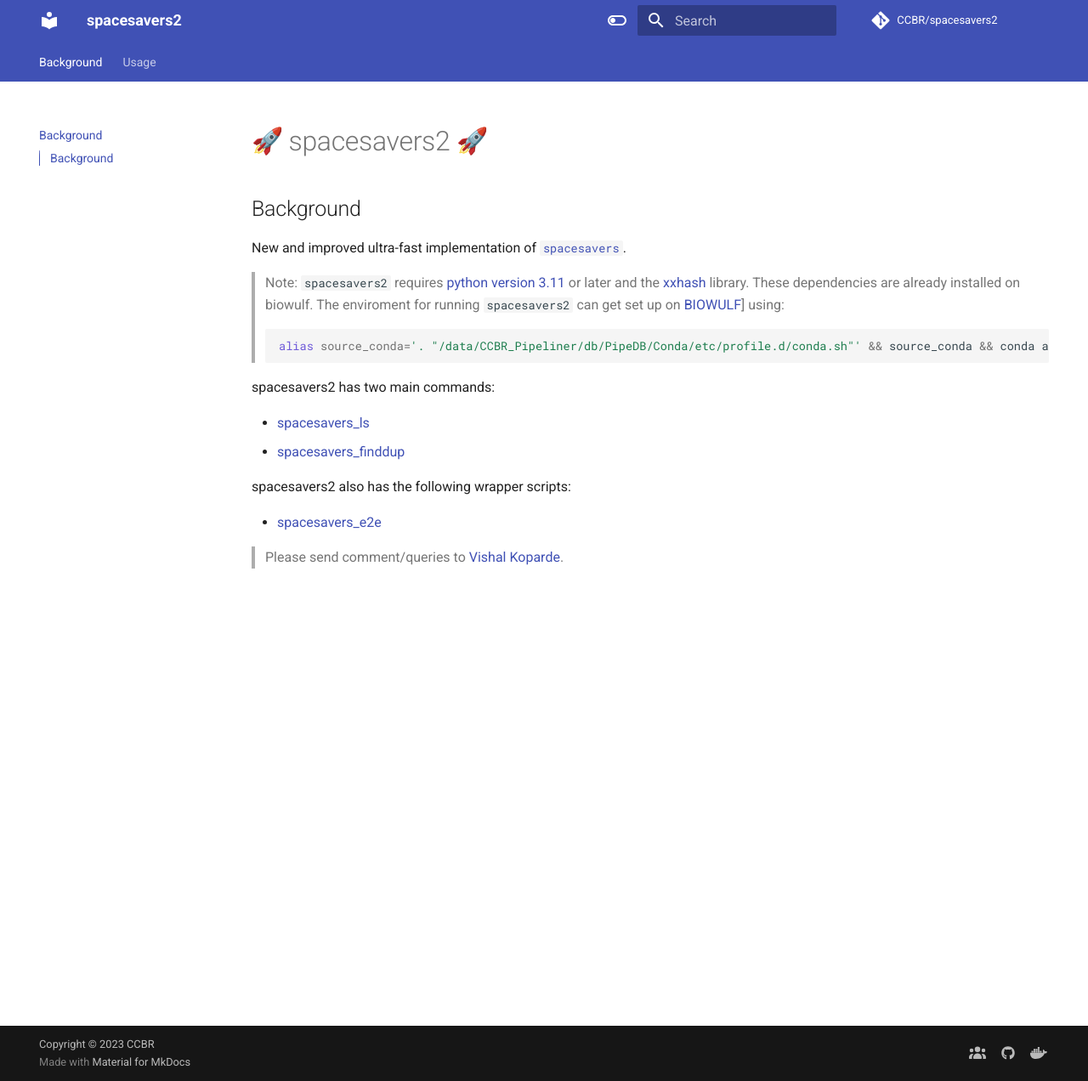
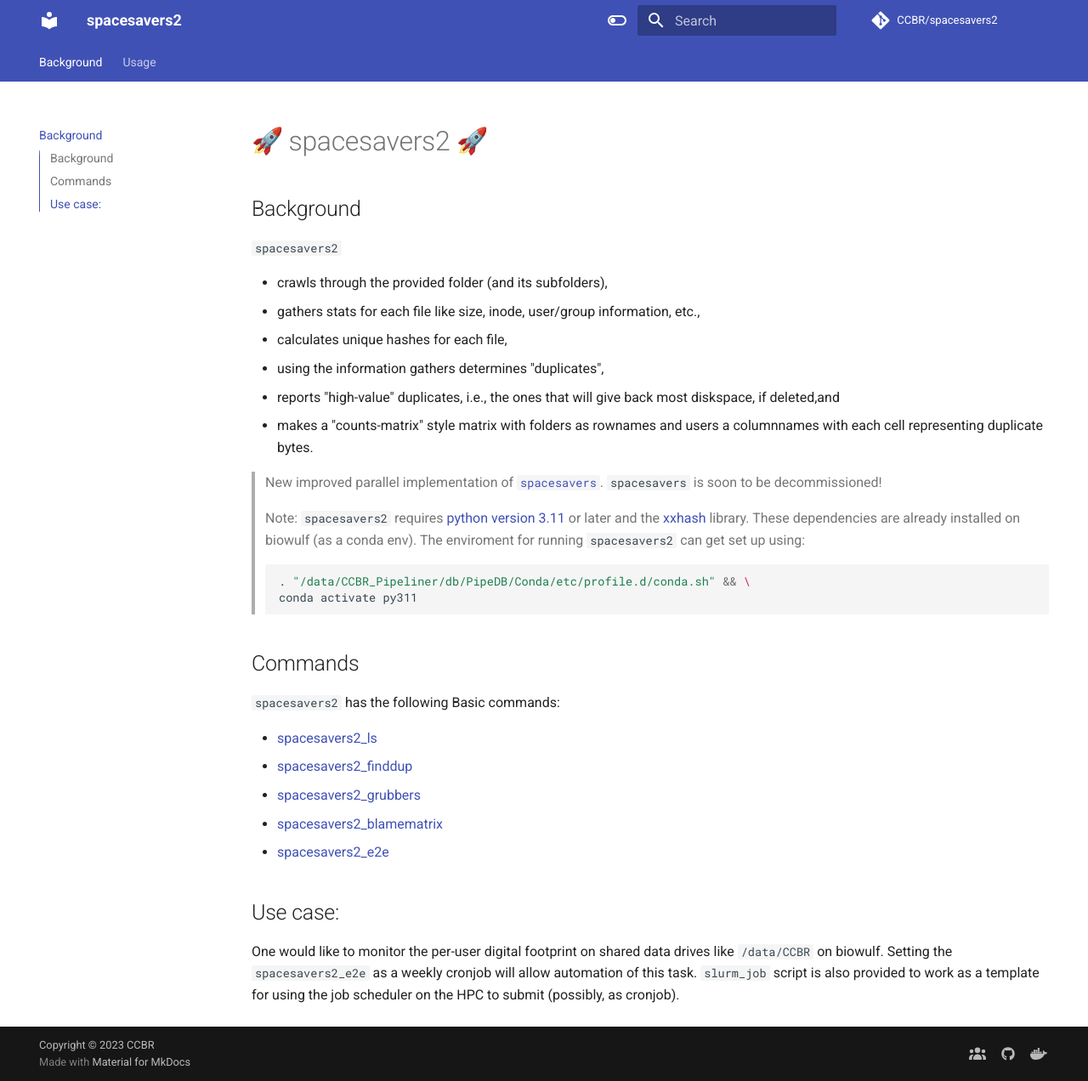
Before and after one commit to abcsFrederick/spacesavers2, an MkDocs documentation site: the page built from docs/index.md, in a window 1280 px wide and 1272 px high. Shown: the whole window at 85% size. Built offline with MkDocs 1.6.1 and Material for MkDocs 9.7.7, drawn with Linux system fonts in a browser that asks for light colours; emoji names are drawn with the system emoji font; comment, search, counter and statistics services are not loaded; the version menu is left out.

Commit message:
documentation updates

````diff
--- a/docs/index.md
+++ b/docs/index.md
@@ -2,20 +2,32 @@
 
 ## Background
 
-New and improved ultra-fast implementation of [`spacesavers`](https://github.com/CCBR/spacesavers).
+`spacesavers2`
 
-> Note: `spacesavers2` requires [python version 3.11](https://www.python.org/downloads/release/python-3110/) or later and the [xxhash](https://pypi.org/project/xxhash/) library.  These dependencies are already installed on biowulf. The enviroment for running `spacesavers2` can get set up on [BIOWULF](https://hpc.nih.gov)] using:
+- crawls through the provided folder (and its subfolders),
+- gathers stats for each file like size, inode, user/group information, etc.,
+- calculates unique hashes for each file,
+- using the information gathers determines "duplicates",
+- reports "high-value" duplicates, i.e., the ones that will give back most diskspace, if deleted,and
+- makes a "counts-matrix" style matrix with folders as rownames and users a columnnames with each cell representing duplicate bytes.
+
+> New improved parallel implementation of [`spacesavers`](https://github.com/CCBR/spacesavers). `spacesavers` is soon to be decommissioned!
+
+> Note: `spacesavers2` requires [python version 3.11](https://www.python.org/downloads/release/python-3110/) or later and the [xxhash](https://pypi.org/project/xxhash/) library. These dependencies are already installed on biowulf (as a conda env). The enviroment for running `spacesavers2` can get set up using:
 > ```bash
-> alias source_conda='. "/data/CCBR_Pipeliner/db/PipeDB/Conda/etc/profile.d/conda.sh"' && source_conda && conda activate py311
+> . "/data/CCBR_Pipeliner/db/PipeDB/Conda/etc/profile.d/conda.sh" && \
+> conda activate py311
 > ```
+## Commands
 
-spacesavers2 has two main commands:
+`spacesavers2` has the following Basic commands:
 
- - [spacesavers_ls](ls.md)
- - [spacesavers_finddup](finddup.md)
+- [spacesavers2_ls](ls.md)
+- [spacesavers2_finddup](finddup.md)
+- [spacesavers2_grubbers](grubbers.md)
+- [spacesavers2_blamematrix](blamematrix.md)
+- [spacesavers2_e2e](e2e.md)
 
-spacesavers2 also has the following wrapper scripts:
+## Use case:
 
- - [spacesavers_e2e](e2e.md)
-
-> Please send comment/queries to [Vishal Koparde](mailto:vishal.koparde@nih.gov).
+One would like to monitor the per-user digital footprint on shared data drives like `/data/CCBR` on biowulf. Setting the `spacesavers2_e2e` as a weekly cronjob will allow automation of this task. `slurm_job` script is also provided to work as a template for using the job scheduler on the HPC to submit (possibly, as cronjob).
````
Also changed, not shown: docs/blamematrix.md (added, +38 -0 lines), docs/e2e.md (+5 -2 lines), docs/finddup.md (+9 -3 lines), docs/grubbers.md (added, +57 -0 lines), docs/ls.md (+6 -3 lines).
